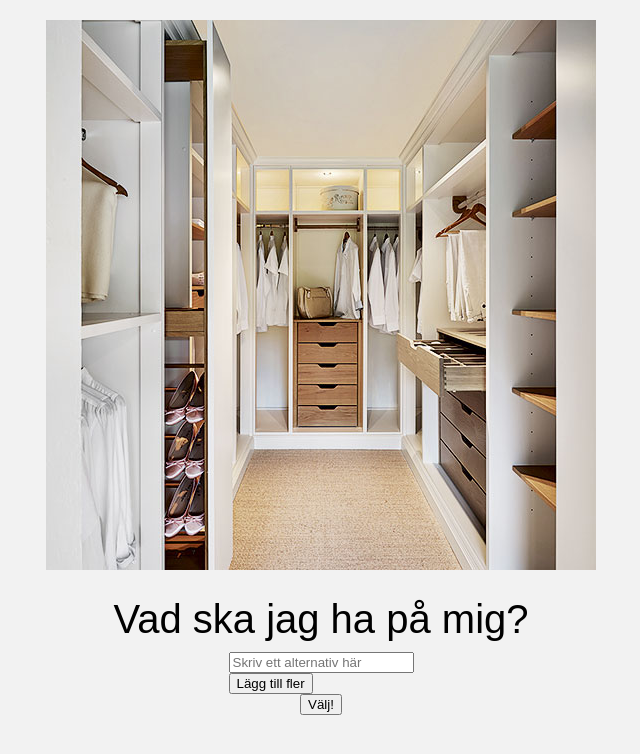
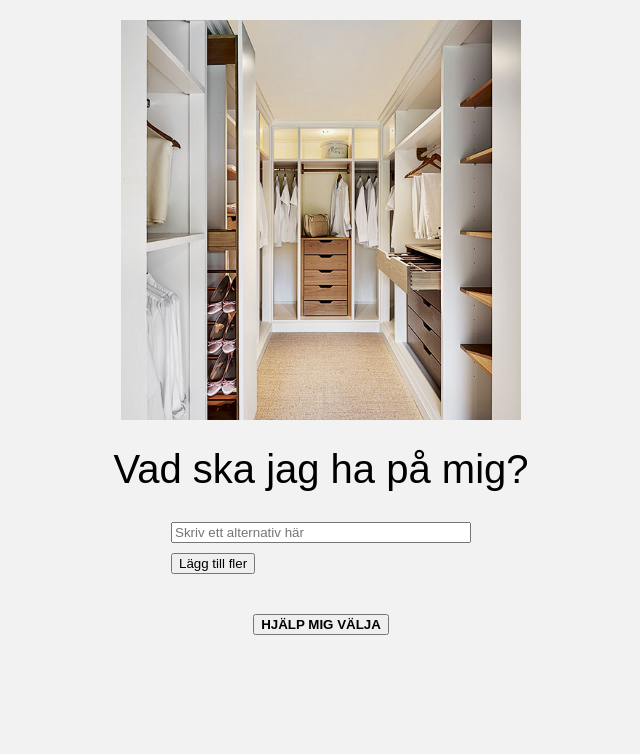
Before and after one commit to erikaolson/help-me-choose, a plain HTML site: page index.html in a window 1280 px wide. Shown: the whole page, without its empty margins (319-959 px from the left). Drawn offline with Linux system fonts and the light colour scheme.

Commit message:
added classes to target elements in css

```diff
--- a/index.html
+++ b/index.html
@@ -6,14 +6,14 @@
     <link href="./main.css" rel="stylesheet" type="text/css">
   </head>
   <body>
-    <img src="closet.jpg" alt="Walk in closet" height="550" width="550">
+    <img src="closet.jpg" alt="Walk in closet" height="400" width="400">
     <h1>Vad ska jag ha på mig?</h1>
-    <div>
-      <div>
+    <div class="inputSection">
+      <div class="inputs">
         <input placeholder="Skriv ett alternativ här">
       </div>
-      <button>Lägg till fler</button>
+      <button class="addOption">Lägg till fler</button>
     </div>
-    <button>Välj!</button>
+    <button class="choose">HJÄLP MIG VÄLJA</button>
   </body>
 </html>
```
